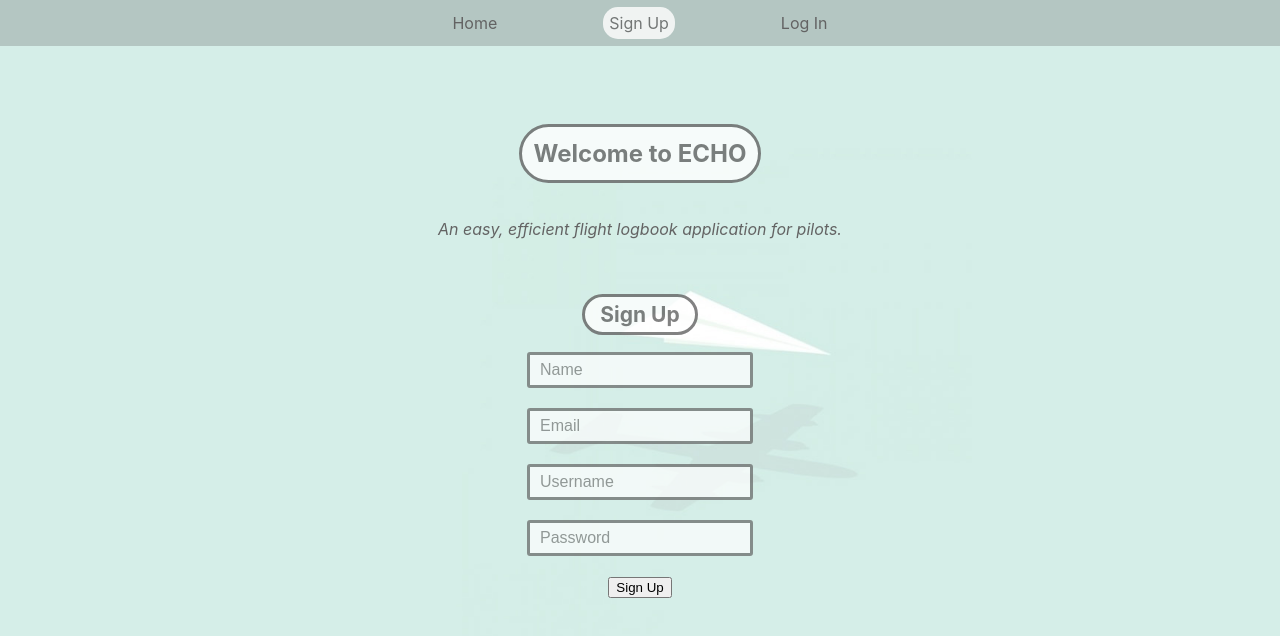
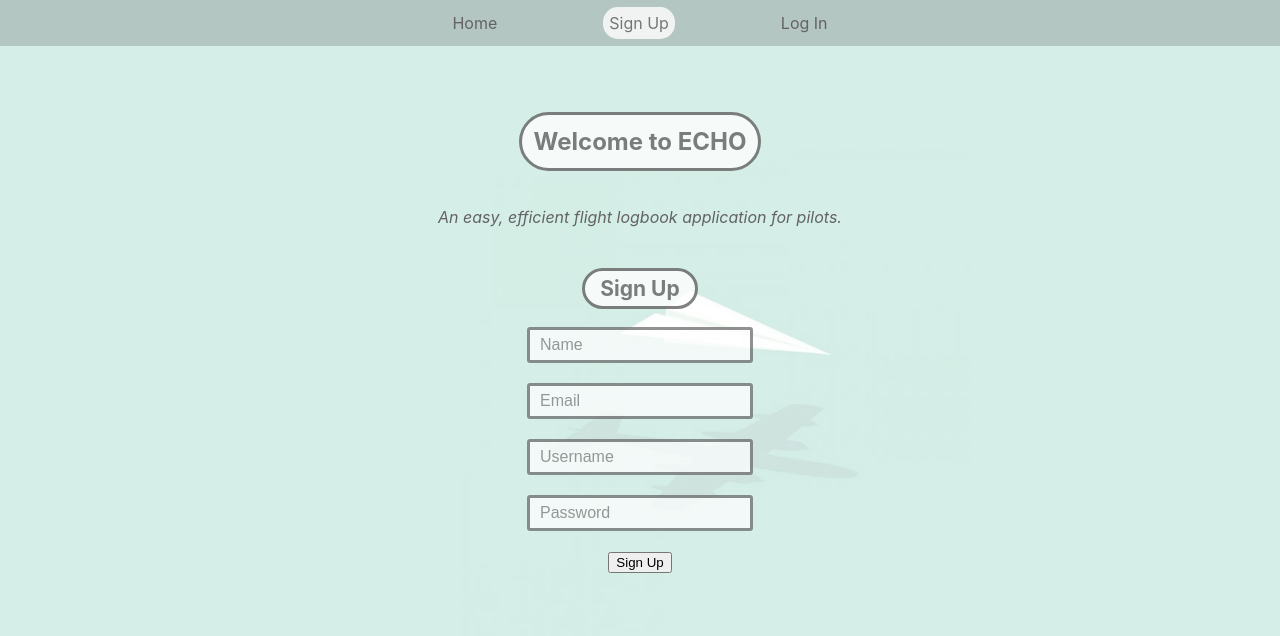
Before and after one commit to kelypso/echo, a React (Create React App) app in the folder client/: page /signup in a window 1280 px wide. Shown: the top 636 px of the page. Built offline with nearby package versions, Linux system fonts and the light colour scheme; no server answers.

Commit message:
update styling

```diff
--- a/client/src/App.css
+++ b/client/src/App.css
@@ -56,7 +56,7 @@
   border-radius: 50px;
   display: inline-block;
   vertical-align: middle;
-  margin-top: 3%;
+  margin-top: 2%;
   padding: 12px;
   background-color: #ffffff;
   opacity: 0.8;
@@ -77,7 +77,7 @@
   border-radius: 50px;
   display: inline-block;
   vertical-align: middle;
-  margin-top: 3%;
+  margin-top: 2%;
   padding: 5px 15px 5px 15px;
   background-color: #ffffff;
   opacity: 0.8;
@@ -178,7 +178,7 @@
 
 .FlightShow {
   width: 600px;
-  height: 580px;
+  height: 600px;
   margin: auto;
   margin-top: 2%;
   border-radius: 8px;
```
